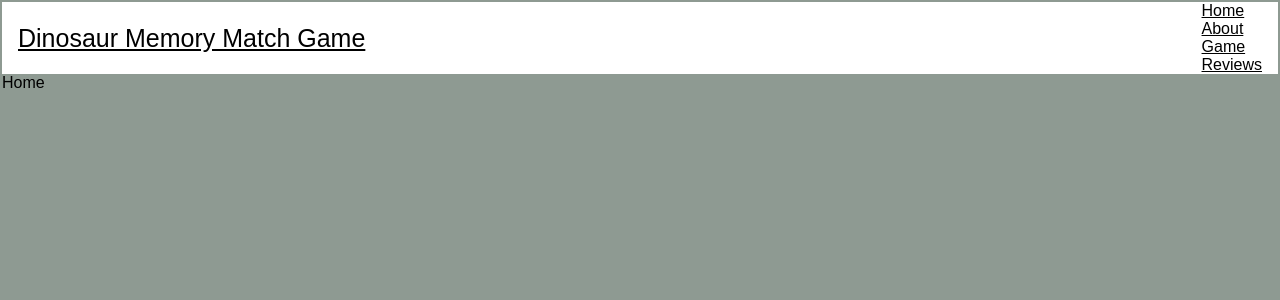
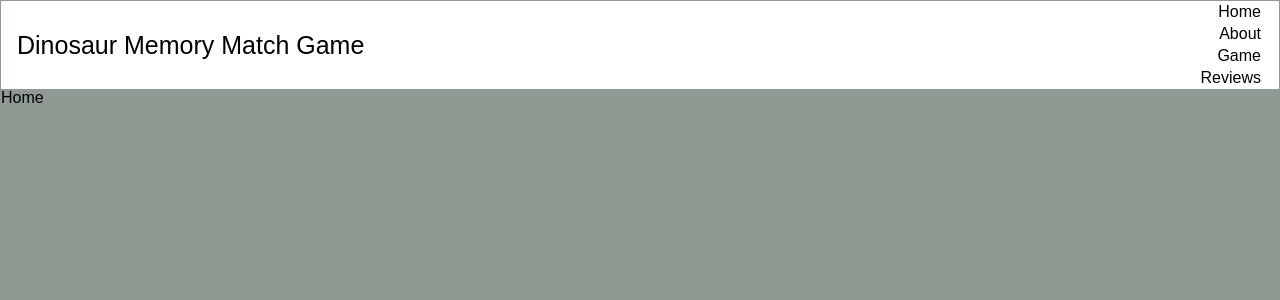
Before and after one commit to abigeez/Garner_Abigail_MemoryGameApp_Capstone, a React (Vite) app: page / in a window 1280 px wide. Shown: the top 300 px of the page. Built offline with nearby package versions, Linux system fonts and the light colour scheme.

Commit message:
added more styling elements

```diff
--- a/src/App.css
+++ b/src/App.css
@@ -15,7 +15,7 @@ body{
 
 .App {
 
-  margin: 38px auto;
+  margin: 10px;
   display:block;
   text-align:center;
 }
--- a/src/components/Navbar.css
+++ b/src/components/Navbar.css
@@ -3,7 +3,7 @@
 }
 
 body{
-    margin:2px;
+    margin:1px;
     font-family: Arial, Helvetica, sans-serif;
 }
 
@@ -28,7 +28,15 @@ list-style: none;
 
 .navBar a{
     color:inherit;
+    text-decoration: none;
+    height:100%;
+    display:flex;
+    justify-content:end;
+    padding: 2px;
 
+}
+.navBar li:hover {
+    background-color:rgb(77, 160, 162);
 }
 
 .siteName{
--- a/src/components/Navbar.jsx
+++ b/src/components/Navbar.jsx
@@ -5,7 +5,7 @@ import "../components/Navbar.css"
 export default function Navbar() {
 
   return <nav className="navBar">
-<a href ="/" className="siteName">Dinosaur Memory Match Game</a>
+<p className="siteName">Dinosaur Memory Match Game</p>
 <ul>
   <li>
     <a href ="/">Home</a> </li>
```
Also changed, not shown: src/img/leaf.png (added).
